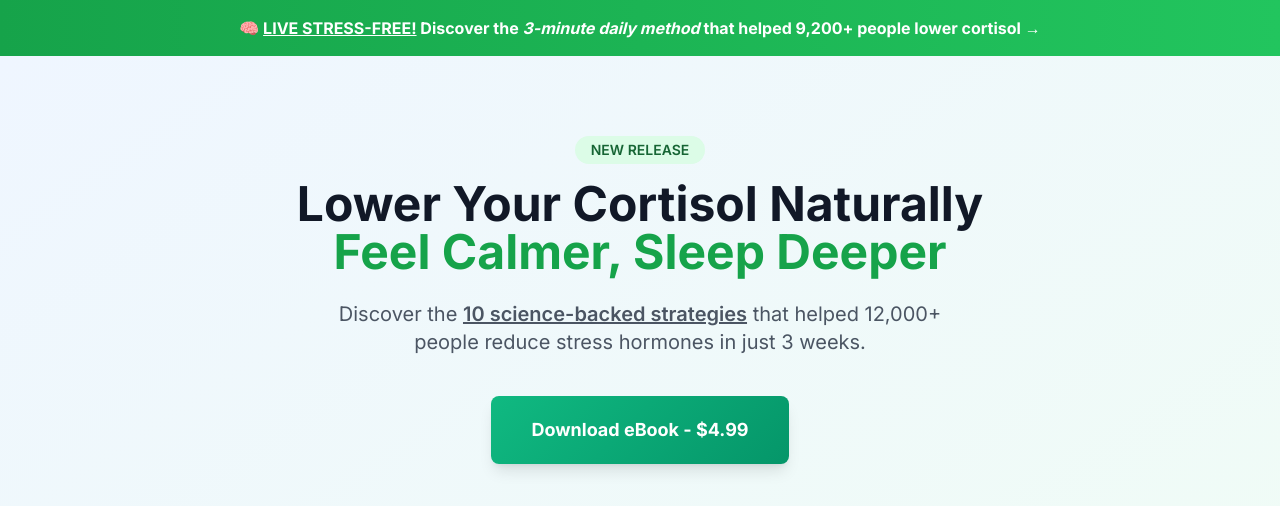
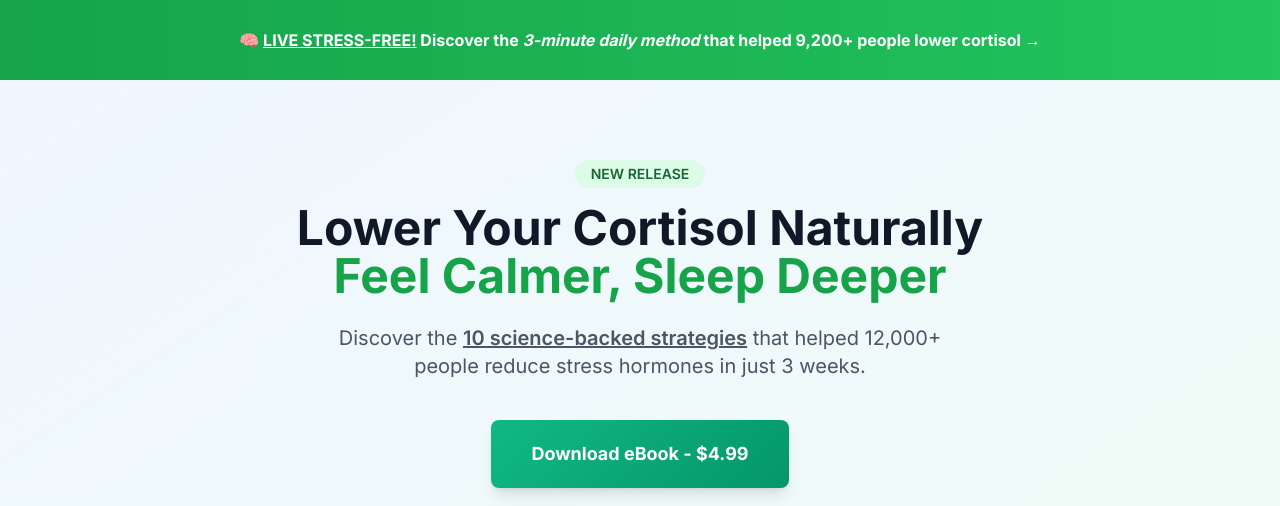
Before and after one commit to AdrielRattes-SERVIDORES-WEB/landingpage, a website: page cortisol-landing-page/index.html in a window 1280 px wide. Shown: the top 506 px of the page. Drawn offline with nearby package versions, Linux system fonts and the light colour scheme.

Commit message:
Update index.html

```diff
--- a/cortisol-landing-page/index.html
+++ b/cortisol-landing-page/index.html
@@ -43,7 +43,7 @@
 <body class="bg-gray-50 text-gray-800">
 
   <!-- Green Top Banner -->
-  <div class="bg-gradient-to-r from-green-600 to-green-500 py-4 px-5 text-center text-white font-bold text-sm sm:text-base shadow-md hover-arrow">
+  <div class="bg-gradient-to-r from-green-600 to-green-500 py-7 px-9 text-center text-white font-bold text-sm sm:text-base shadow-md hover-arrow">
     🧠 <span class="underline">LIVE STRESS-FREE!</span> Discover the <span class="italic">3-minute daily method</span> that helped 9,200+ people lower cortisol
   </div>
 
```
